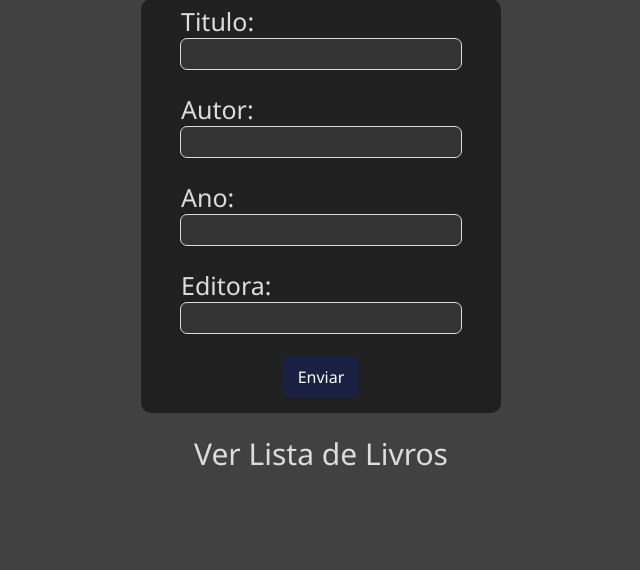
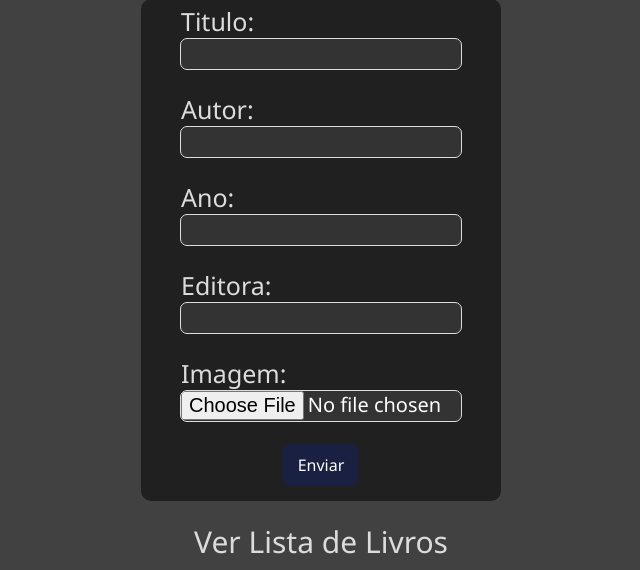
Before and after one commit to jocov23/catalogo-livros, a Django app: page /livros/cadastro_livros/ in a window 1280 px wide. Shown: the part 294-864 px from the top of the page, without its empty margins (319-959 px from the left). Before the commit the page ends 760 px from the top, so only its background shows below. Run offline with Django 5.2, Linux system fonts and the light colour scheme; a user stored in the database is signed in.

Commit message:
Fixed bugs and started new layout(cadastro)

```diff
--- a/app/livros/models.py
+++ b/app/livros/models.py
@@ -11,6 +11,7 @@ class Livro(models.Model):
     editora = models.CharField(max_length=100)
     criado_em = models.DateTimeField(auto_now_add=True)
     slug=models.SlugField( blank=True, null=True, unique=True)
+    imagem=models.ImageField(null=True)
 
     def save(self, *args, **kwargs):
         if not self.slug:
--- a/app/livros/static/styleLivro.css
+++ b/app/livros/static/styleLivro.css
@@ -54,6 +54,7 @@
     }
 
     table, td, th{
+
         font-family:'Segoe UI', Tahoma, Geneva, Verdana, sans-serif;
         border: 1px solid rgb(155, 145, 81);
         min-height: 50px;
--- a/app/livros/templates/livros/cadastro_livro.html
+++ b/app/livros/templates/livros/cadastro_livro.html
@@ -29,7 +29,7 @@
     <div class="cadastroL">
     {% if user.is_authenticated %}
     {% if mensagem %}
-      <p style="color:red,">{{ mensagem }}</p>
+      <br><br><br><br><h2 style="color:red; font-size: 40px;">{{ mensagem }}</h2>
     {% endif %}
 
     <h1>Cadastrar novo livro</h1>
@@ -51,6 +51,9 @@
             <label for="editora">Editora:</label>
             <input type="text" id="editora" name="editora" required><br><br>
 
+            <label for="imagem">Imagem:</label>
+            <input type="file" id="imagem" name="imagem"><br><br>
+
             <button type="submit">Enviar</button>
         </form>
 
--- a/app/livros/views.py
+++ b/app/livros/views.py
@@ -20,15 +20,17 @@ def cadastro_livro(request): #HTML #submit book
         autor = request.POST.get ('autor')
         ano_publicacao = request.POST.get ('ano_publicacao')
         editora = request.POST.get ('editora')
+        imagem = request.POST.get ('imagem')
 
-        if Livro.objects.filter(titulo=titulo, autor=autor).exists(): #verify if the book already exists
+        if Livro.objects.filter(titulo=titulo, autor=autor, editora=editora).exists(): #verify if the book already exists
             mensagem = 'Este livro já foi adicionado!'
         else:
             Livro.objects.create(
                 titulo=titulo,
                 autor=autor,
                 ano_publicacao=ano_publicacao,
-                editora=editora
+                editora=editora,
+                imagem=imagem
             )
             return redirect('lista_livros')
 
--- a/plans.txt
+++ b/plans.txt
@@ -18,3 +18,6 @@
 15: modify livro_id in the URLS to its title(finished)
 16.book search field
 17.fixed section in the top with: books, authors, logout, hello user (finished)
+18.revamp the list page, make the books appear in one in the side of another, with its pic appearing above its name
+19.a option to add pics with book without it
+20.put a pic field in cadastro_livro
--- a/requirements.txt
+++ b/requirements.txt
@@ -2,3 +2,4 @@ django>=4.2
 mysqlclient>=2.2
 djangorestframework>=3.14
 python-dotenv>=1.0
+pillow>=12.1.0
```
Also changed, not shown: app/livros/migrations/0009_livro_imagem.py (added).
